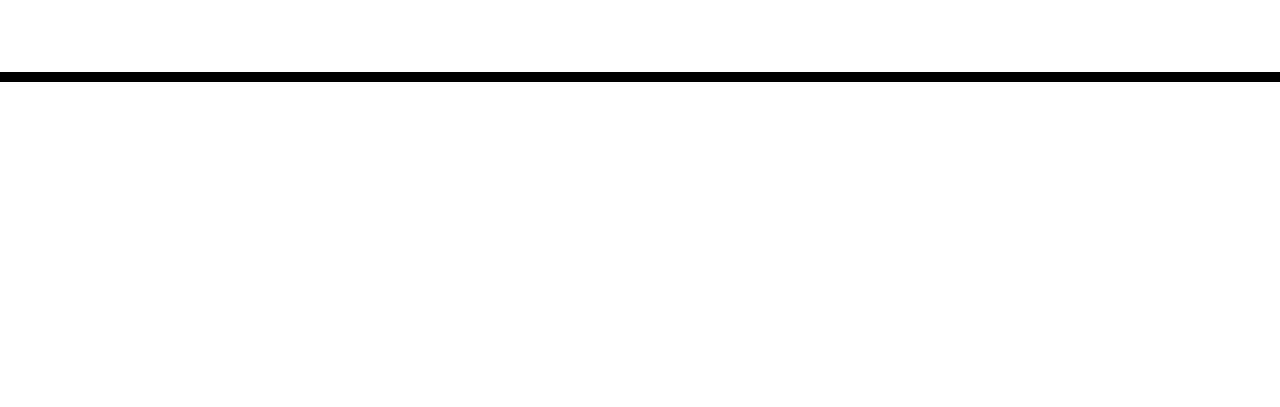
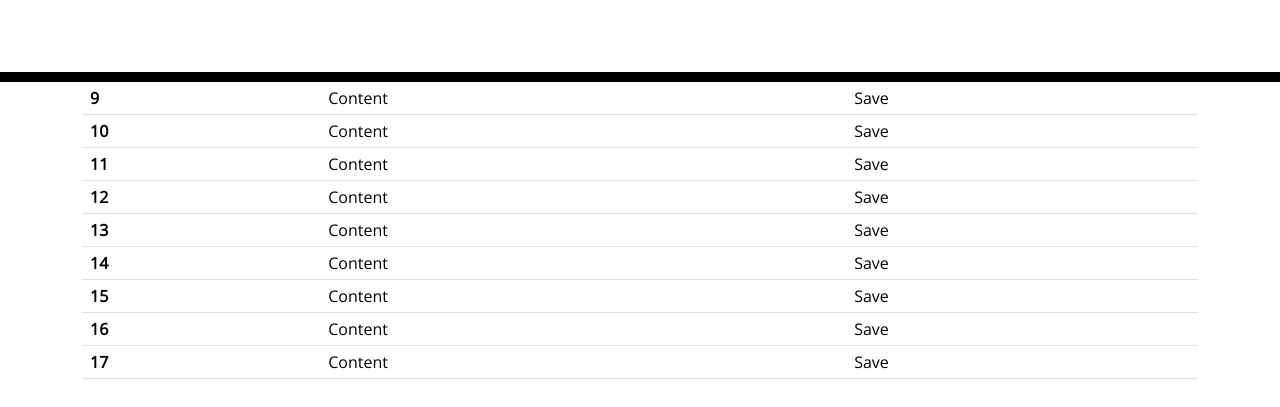
Before and after one commit to josh484/work-day-scheduler, a plain HTML site: page index.html in a window 1280 px wide. Shown: the part 169-576 px from the top of the page. Drawn offline with nearby package versions, Linux system fonts and the light colour scheme.

Commit message:
added table in html for the schedule

```diff
--- a/index.html
+++ b/index.html
@@ -21,6 +21,7 @@
       rel="stylesheet"
     />
     <link rel="stylesheet" href="./assets/style.css" />
+
     <title>Work Day Scheduler</title>
   </head>
 
@@ -31,9 +32,58 @@
       <p id="currentDay" class="lead"></p>
     </header>
     <div class="container">
-      <!-- Timeblocks go here -->
+      <table class="table">
+        <tbody>
+          <tr>
+            <th scope="row">9</th>
+            <td>Content</td>
+            <td>Save</td>
+          </tr>
+          <tr>
+            <th scope="row">10</th>
+            <td>Content</td>
+            <td>Save</td>
+          </tr>
+          <tr>
+            <th scope="row">11</th>
+            <td>Content</td>
+            <td>Save</td>
+          </tr>
+          <tr>
+            <th scope="row">12</th>
+            <td>Content</td>
+            <td>Save</td>
+          </tr>
+          <tr>
+            <th scope="row">13</th>
+            <td>Content</td>
+            <td>Save</td>
+          </tr>
+          <tr>
+            <th scope="row">14</th>
+            <td>Content</td>
+            <td>Save</td>
+          </tr>
+          <tr>
+            <th scope="row">15</th>
+            <td>Content</td>
+            <td>Save</td>
+          </tr>
+          <tr>
+            <th scope="row">16</th>
+            <td>Content</td>
+            <td>Save</td>
+          </tr>
+          <tr>
+            <th scope="row">17</th>
+            <td>Content</td>
+            <td>Save</td>
+          </tr>
+        </tbody>
+      </table>
     </div>
 
+    <script src="https://cdn.jsdelivr.net/npm/bootstrap@5.2.3/dist/js/bootstrap.bundle.min.js" integrity="sha384-kenU1KFdBIe4zVF0s0G1M5b4hcpxyD9F7jL+jjXkk+Q2h455rYXK/7HAuoJl+0I4" crossorigin="anonymous"></script>
     <script src="https://cdnjs.cloudflare.com/ajax/libs/jquery/3.2.1/jquery.min.js"></script>
     <script src="https://cdn.jsdelivr.net/npm/dayjs@1/dayjs.min.js"></script>
   </body>
```
